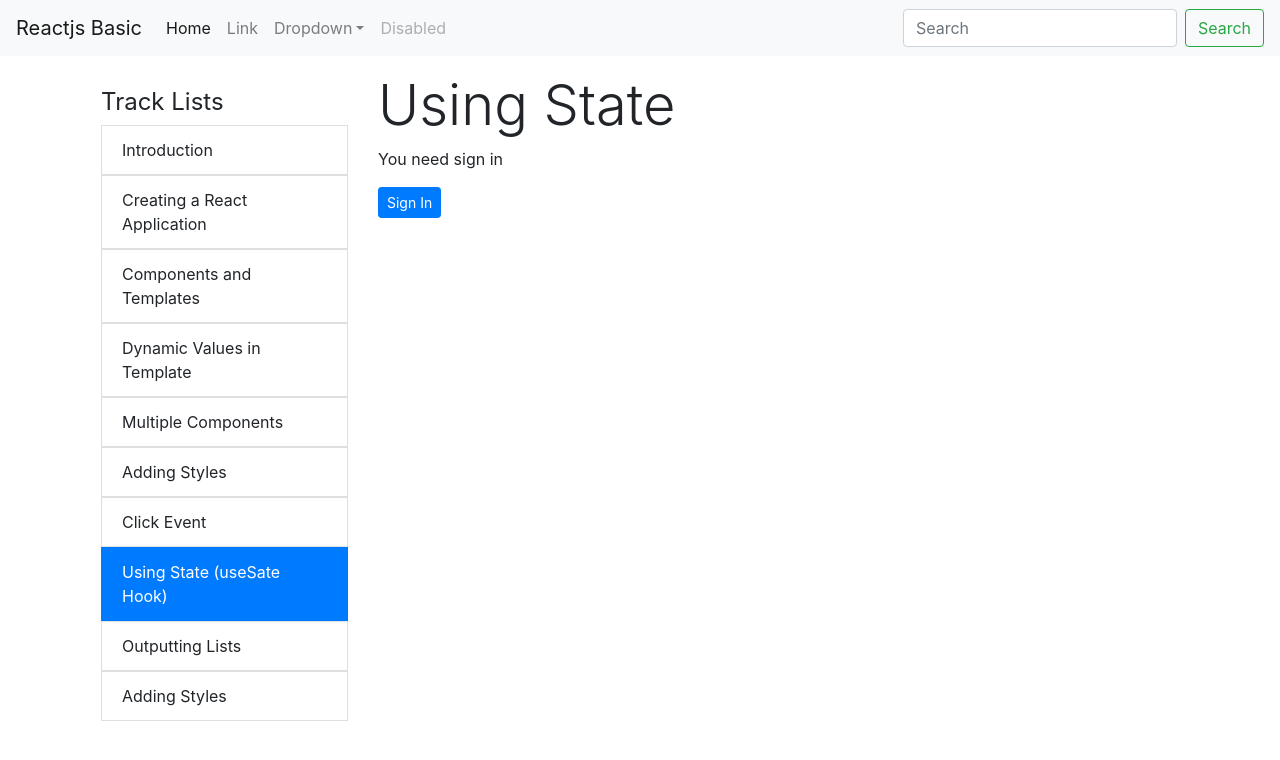
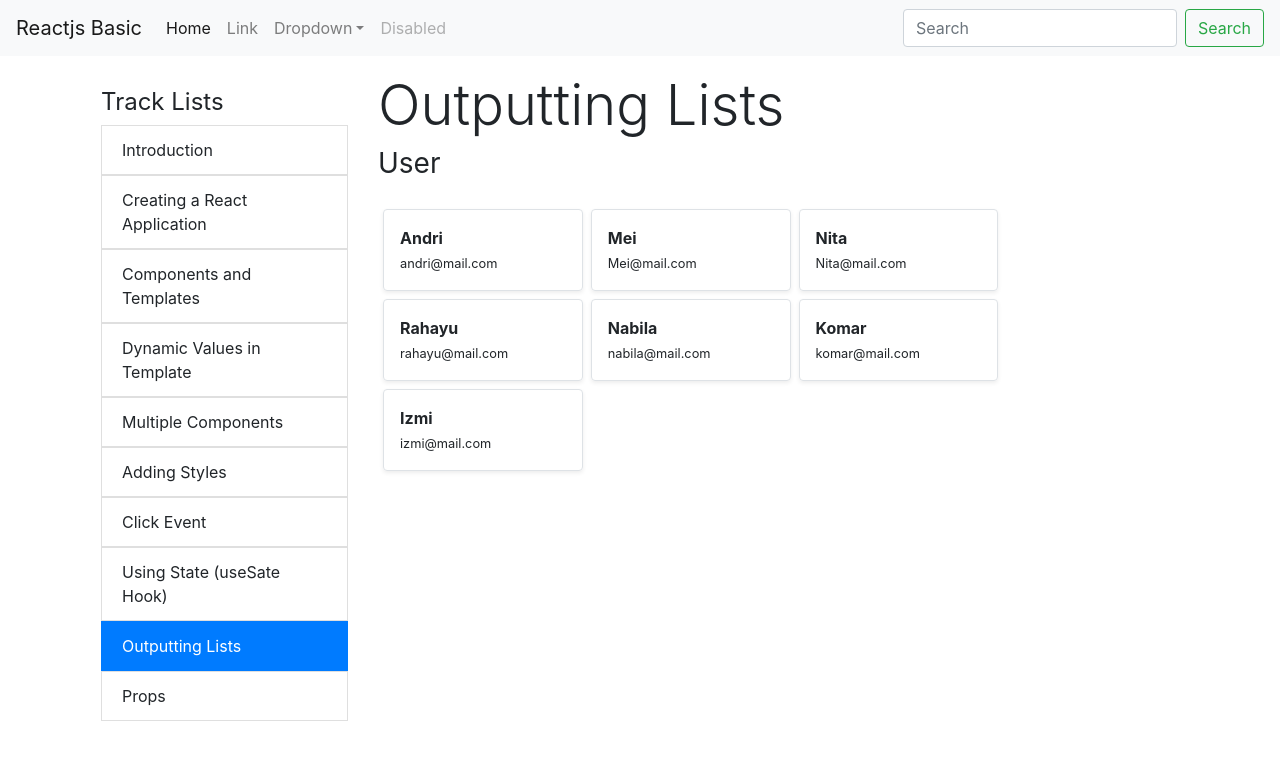
Before and after one commit to komarapc/reactjs-basic, a React (Create React App) app: page / in a window 1280 px wide. Shown: the top 760 px of the page. Built offline with nearby package versions, Linux system fonts and the light colour scheme.

Commit message:
output list

```diff
--- a/src/components/sidebar.tsx
+++ b/src/components/sidebar.tsx
@@ -1,12 +1,11 @@
 const Sidebar = (props: any) => {
-  console.log(props);
   return (
     <div>
       <h4 className="font-weight-normal">Track Lists</h4>
       <ul className="list-group">
         {props.data_track_lists.map((track_list: any, key: number) => {
           return (
-            <div>
+            <div key={key}>
               {props.current_track_list === track_list.id ? (
                 <li key={key} className="list-group-item active">
                   {track_list.track_name}
--- /dev/null
+++ b/src/data/person.ts
@@ -0,0 +1,38 @@
+const data_person: { id: number; person_name: string; email: string }[] = [
+  {
+    id: 1,
+    person_name: "Andri",
+    email: "andri@mail.com",
+  },
+  {
+    id: 2,
+    person_name: "Mei",
+    email: "Mei@mail.com",
+  },
+  {
+    id: 3,
+    person_name: "Nita",
+    email: "Nita@mail.com",
+  },
+  {
+    id: 4,
+    person_name: "Rahayu",
+    email: "rahayu@mail.com",
+  },
+  {
+    id: 5,
+    person_name: "Nabila",
+    email: "nabila@mail.com",
+  },
+  {
+    id: 6,
+    person_name: "Komar",
+    email: "komar@mail.com",
+  },
+  {
+    id: 7,
+    person_name: "Izmi",
+    email: "izmi@mail.com",
+  },
+];
+export default data_person;
--- a/src/data/track-list.ts
+++ b/src/data/track-list.ts
@@ -46,7 +46,7 @@ const track_lists: { id: number; track_name: string; is_done: boolean }[] = [
   },
   {
     id: 10,
-    track_name: "Adding Styles",
+    track_name: "Props",
     is_done: false,
   },
 ];
--- a/src/home.tsx
+++ b/src/home.tsx
@@ -2,11 +2,12 @@ import { Fragment } from "react";
 import MainPage from "./pages/main";
 import Navbar from "./components/navbar";
 import Sidebar from "./components/sidebar";
+import data_person from "./data/person";
 import track_lists from "./data/track-list";
 
 const Home = () => {
-  const title: string = "Using State";
-  const current_track_list: number = 8;
+  const title: string = "Outputting Lists";
+  const current_track_list: number = 9;
   return (
     <Fragment>
       <Navbar></Navbar>
@@ -19,7 +20,7 @@ const Home = () => {
             />
           </div>
           <div className="col-sm-12 col-md-9 text-left">
-            <MainPage title={title} />
+            <MainPage title={title} data_person={data_person} />
           </div>
         </div>
       </div>
--- a/src/pages/main.tsx
+++ b/src/pages/main.tsx
@@ -1,22 +1,21 @@
-import Login from "./auth/login";
-import Logout from "./auth/logout";
-import { useState } from "react";
-
 const MainPage = (props: any) => {
-  const [isAuth, setIsAuth] = useState(false);
-
-  const handleAuth = () => {
-    isAuth ? setIsAuth(false) : setIsAuth(true);
-  };
-
   return (
     <div>
       <h4 className="display-4">{props.title}</h4>
-      {isAuth ? (
-        <Logout button_name="Sign Out" isAuth={handleAuth} />
-      ) : (
-        <Login button_name="Sign In" isAuth={handleAuth} />
-      )}
+      <h3 className="font-weight-normal">User</h3>
+      <div className="row p-3">
+        {props.data_person.map((person: any, key: number) => {
+          return (
+            <div
+              key={key}
+              className="col-sm-12 col-md-3 p-3 border rounded shadow-sm m-1"
+            >
+              <strong>{person.person_name}</strong> <br />
+              <small>{person.email}</small>
+            </div>
+          );
+        })}
+      </div>
     </div>
   );
 };
```
